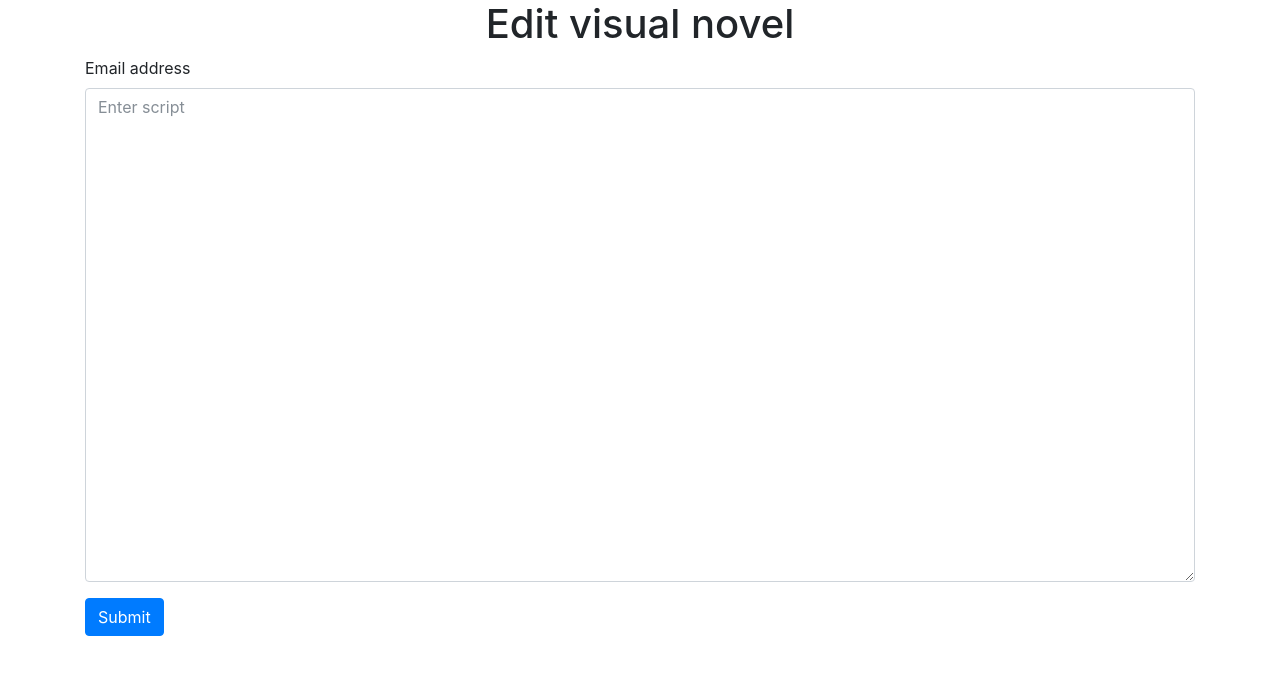
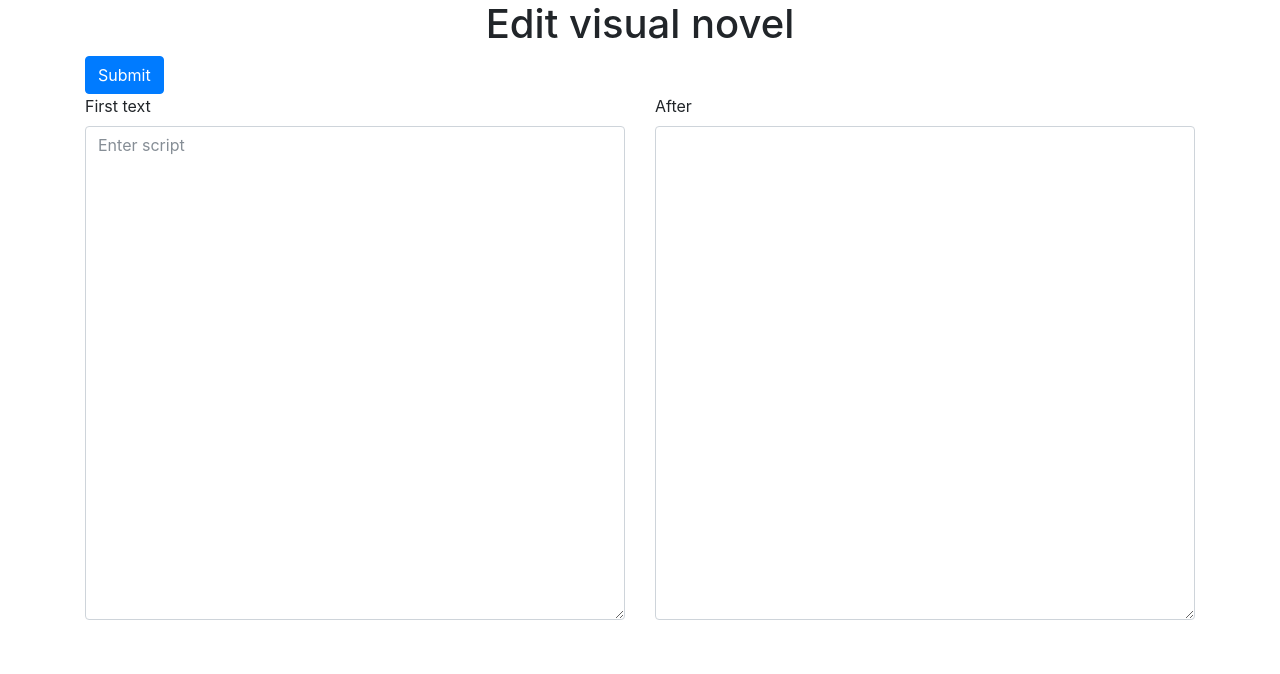
Before and after one commit to minhthuan274/edit-visual-novel, an Angular app: page / in a window 1280 px wide. Shown: the top 674 px of the page. Built offline with nearby package versions, Linux system fonts and the light colour scheme.

Commit message:
test and fix somethings

```diff
--- a/src/app/app.component.html
+++ b/src/app/app.component.html
@@ -1,9 +1,12 @@
 
 <div class="container">
   <h1 class="text-center">Edit visual novel</h1>
+  <button (click)="checkText()" type="submit" class="btn btn-primary">Submit</button>
 
+  <div class="row">
+    <div class="col-md-6">
       <div class="form-group">
-    <label for="exampleInputEmail1">Email address</label>
+        <label for="exampleInputEmail1">First text</label>
         <textarea
           [(ngModel)]="text"
           type="text" class="form-control" placeholder="Enter script"
@@ -11,8 +14,18 @@
           rows="20">
         </textarea>
       </div>
+    </div>
 
-  <button (click)="checkText()" type="submit" class="btn btn-primary">Submit</button>
+    <div class="col-md-6">
+      <div class="form-group">
+        <label for="exampleInputEmail1">After</label>
+        <textarea rows="20" [(ngModel)]="text_after_edit" class="form-control"></textarea>
+
+      </div>
+    </div>
+  </div>
+
+
 
 
 </div>
--- a/src/app/app.component.ts
+++ b/src/app/app.component.ts
@@ -2,6 +2,7 @@ import { Component, OnInit } from '@angular/core';
 // tslint:disable-next-line:prefer-const
 import * as franc from "franc";
 import * as _ from 'lodash';
+import { checkCanDelete, checkSystem } from './utility/utility-check';
 
 @Component({
   selector: 'app-root',
@@ -12,6 +13,7 @@ export class AppComponent implements OnInit {
   title = 'app';
   franc: any;
   text: string;
+  text_after_edit: string;
 
   constructor() {
 
@@ -21,17 +23,15 @@ export class AppComponent implements OnInit {
   }
 
   checkText() {
-    // console.log(franc.all(this.text, {whitelist: ['eng', 'vie', 'jpn']}));
+    this.text_after_edit = "";
+    let splits_after_delete = [];
     let splits = _.split(this.text, '\n');
-    _.forEach(splits, text => {
-      this.checkIsEnglish(text);
+    _.forEach(splits, sentence => {
+      if (!checkCanDelete(sentence)) {
+        splits_after_delete.push(sentence);
+      }
     });
-    // this.text = '';
+    this.text_after_edit = splits_after_delete.join('\n');
   }
 
-
-  checkIsEnglish(text: string) {
-    console.log(text);
-    console.log(franc.all(text, {whitelist: ['eng', 'vie', 'jpn']}));
-  }
 }
--- a/src/app/utility/utility-check.ts
+++ b/src/app/utility/utility-check.ts
@@ -10,7 +10,8 @@ export const tests: string[] = [
   "@",
   "name=",
   "id=",
-  "effect="
+  "effect=",
+  "sound="
 ];
 
 export function checkSystem(sentence: string): boolean {
@@ -29,13 +30,13 @@ export function checkCanDelete(sentence: string): boolean {
   }
   let results = franc.all(sentence, { whitelist: ["eng", "vie", "jpn"] });
   let first_result = _.head(results);
+  console.log(results);
   if (first_result[0] === 'und') {
     return false;
   }
 
   if (first_result[0] === 'eng' && first_result[1] === 1) {
     let second_result = _.last(results);
-
     if (second_result !== undefined ) {
       if (second_result[0] === "vie" && second_result[1] > 0.9) {
         return false;
```
Also changed, not shown: 1 other file (tests, documents, lock files or other folders). Lines whose indentation alone changed are shown as unchanged.
